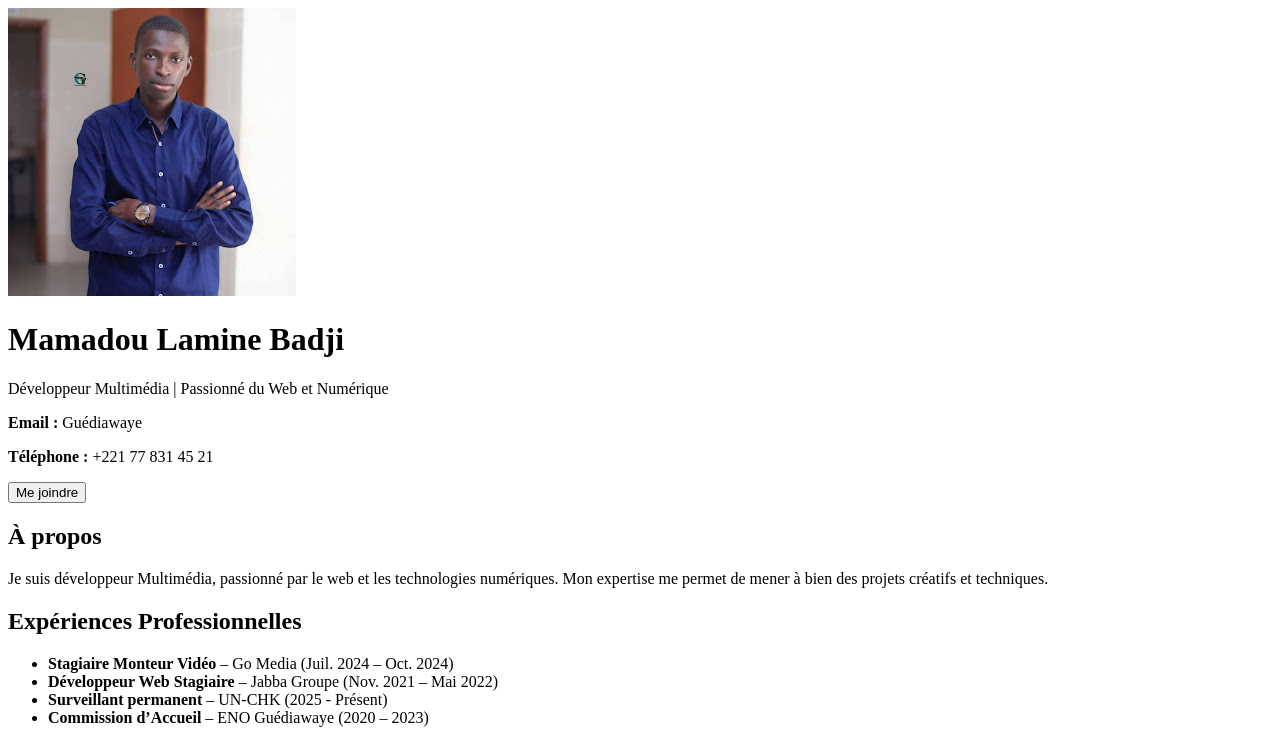
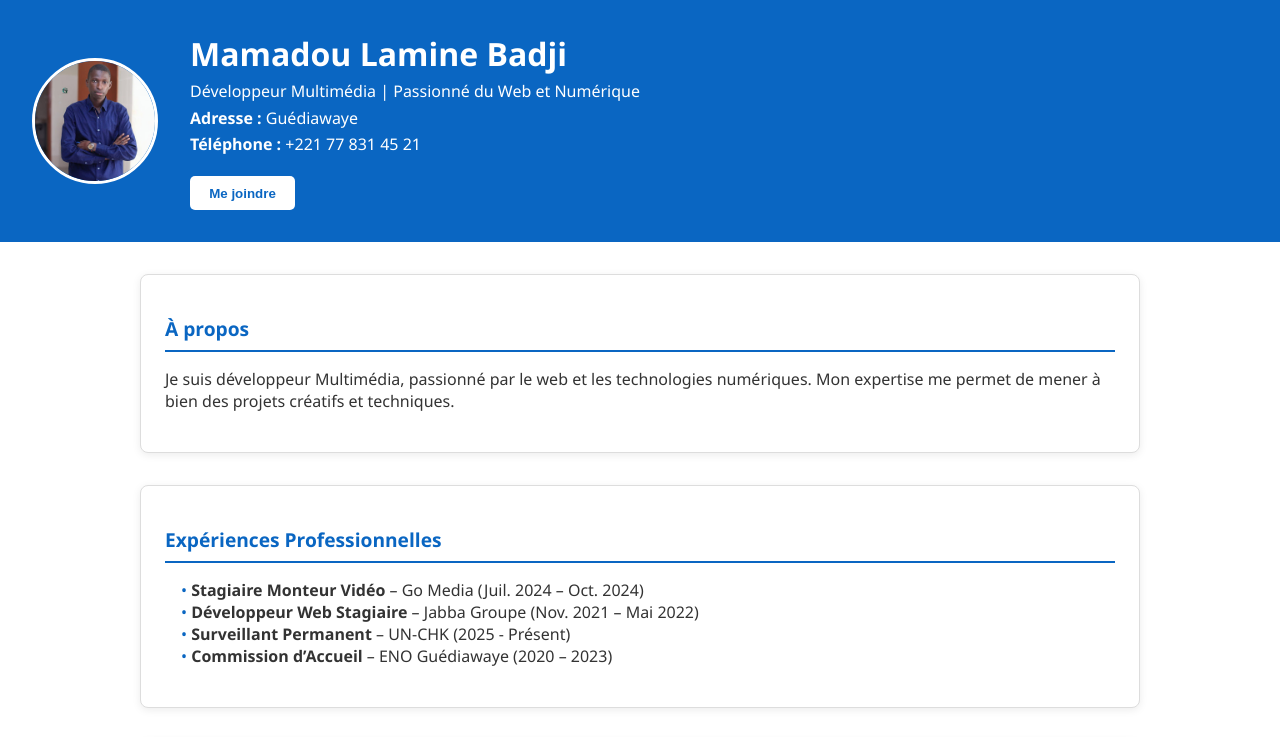
Before and after one commit to badjimamadoulamine/Portfolio, a plain HTML site: page index.html in a window 1280 px wide. Shown: the top 737 px of the page. Drawn offline with Linux system fonts and the light colour scheme.

Commit message:
second commit

```diff
--- a/index.html
+++ b/index.html
@@ -4,7 +4,134 @@
   <meta charset="UTF-8" />
   <meta name="viewport" content="width=device-width, initial-scale=1.0"/>
   <title>Badji</title>
-  <link rel="stylesheet" href="style/css">
+  <style>
+    :root {
+      --primary: #0a66c2;
+      --bg: #f4f4f4;
+      --text: #333;
+      --box: #ffffff;
+    }
+
+    body {
+      font-family: 'Segoe UI', sans-serif;
+      margin: 0;
+      background: white;
+      color: var(--text);
+    }
+
+    header {
+      display: flex;
+      align-items: center;
+      padding: 2rem;
+      background: var(--primary);
+      color: white;
+      flex-wrap: wrap;
+    }
+
+    header img {
+      width: 120px;
+      height: 120px;
+      border-radius: 50%;
+      object-fit: cover;
+      margin-right: 2rem;
+      border: 3px solid white;
+    }
+
+    .intro {
+      flex: 1;
+    }
+
+    .intro h1 {
+      margin: 0;
+      font-size: 2rem;
+    }
+
+    .intro p {
+      margin: 0.3rem 0;
+    }
+
+    .intro button {
+      margin-top: 1rem;
+      padding: 0.6rem 1.2rem;
+      background: white;
+      color: var(--primary);
+      border: none;
+      border-radius: 5px;
+      font-weight: bold;
+      cursor: pointer;
+    }
+
+    .intro button:hover {
+      background: #e6e6e6;
+    }
+
+    .container {
+      max-width: 1000px;
+      margin: auto;
+      padding: 2rem 1rem;
+    }
+
+    .section-group {
+      display: flex;
+      flex-wrap: wrap;
+      gap: 2rem;
+      margin-bottom: 2rem;
+    }
+
+    .box {
+      background: var(--box);
+      border: 1px solid #ddd;
+      border-radius: 8px;
+      padding: 1.5rem;
+      flex: 1 1 45%;
+      box-shadow: 0 2px 8px rgba(0,0,0,0.08);
+    }
+
+    h2 {
+      border-bottom: 2px solid var(--primary);
+      padding-bottom: 0.5rem;
+      margin-bottom: 1rem;
+      color: var(--primary);
+      font-size: 1.2rem;
+    }
+
+    ul {
+      list-style: none;
+      padding-left: 1rem;
+    }
+
+    ul li::before {
+      content: "• ";
+      color: var(--primary);
+    }
+
+    footer {
+      background: var(--bg);
+      padding: 1rem;
+      text-align: center;
+      color: #666;
+      margin-top: 3rem;
+    }
+
+    @media (max-width: 768px) {
+      header {
+        flex-direction: column;
+        text-align: center;
+      }
+
+      header img {
+        margin-bottom: 1rem;
+      }
+
+      .section-group {
+        flex-direction: column;
+      }
+
+      .intro {
+        margin-top: 1rem;
+      }
+    }
+  </style>
 </head>
 <body>
 
@@ -13,7 +140,7 @@
   <div class="intro">
     <h1>Mamadou Lamine Badji</h1>
     <p>Développeur Multimédia | Passionné du Web et Numérique</p>
-    <p><strong>Email :</strong> Guédiawaye</p>
+    <p><strong>Adresse :</strong> Guédiawaye</p>
     <p><strong>Téléphone :</strong> +221 77 831 45 21</p>
     <button onclick="contact()">Me joindre</button>
   </div>
@@ -31,7 +158,7 @@
       <ul>
         <li><strong>Stagiaire Monteur Vidéo</strong> – Go Media (Juil. 2024 – Oct. 2024)</li>
         <li><strong>Développeur Web Stagiaire</strong> – Jabba Groupe (Nov. 2021 – Mai 2022)</li>
-        <li><strong>Surveillant permanent</strong> – UN-CHK (2025 - Présent)</li>
+        <li><strong>Surveillant Permanent</strong> – UN-CHK (2025 - Présent)</li>
         <li><strong>Commission d’Accueil</strong> – ENO Guédiawaye (2020 – 2023)</li>
       </ul>
     </div>
```
Also changed, not shown: 1 other file.
